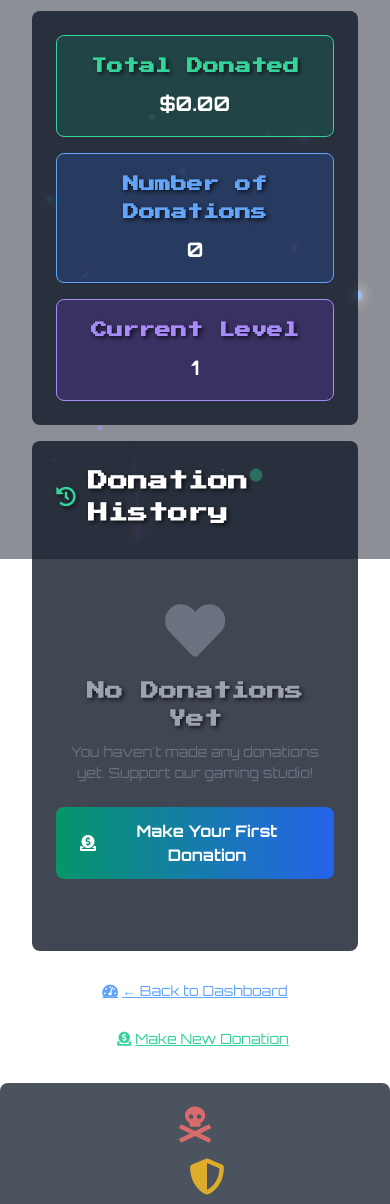
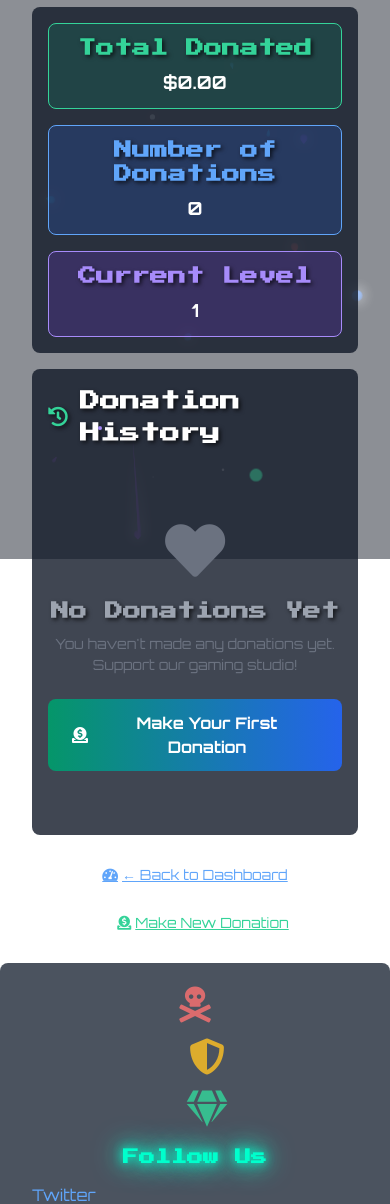
Before and after one commit to loayAlzaben1/gaming_studio, a Django app: page /my-donations/ in a window 390 px wide. Shown: the part 285-1489 px from the top of the page. Run offline with Django 5.2, Linux system fonts and the light colour scheme; a user stored in the database is signed in; data comes from the database, SQL or seed files in the repository; parts of the project's set-up code (start-up, migrations or seed data) failed here and were passed over.

Commit message:
Fix mobile responsiveness and media serving issues - Improved mobile responsiveness for profile_edit.html and my_donations.html - Added responsive padding, text sizes, and layouts for better mobile experience - Created custom media serving view for production - Updated URLs configuration for both development and production media serving - Fixed URL duplication issues - Enhanced responsive grid layouts and spacing for mobile devices - Added proper caching and content-type handling for media files

```diff
--- a/gaming_studio/urls.py
+++ b/gaming_studio/urls.py
@@ -1,18 +1,8 @@
 from django.contrib import admin
-from django.urls import path, include
+from django.urls import path, include, re_path
 from django.conf import settings
 from django.conf.urls.static import static
-
-urlpatterns = [
-    path('admin/', admin.site.urls),
-    path('', include('studio.urls')),
-]
-
-# Serve media files in development
-from django.contrib import admin
-from django.urls import path, include
-from django.conf import settings
-from django.conf.urls.static import static
+from studio.media_views import serve_media
 
 urlpatterns = [
     path('admin/', admin.site.urls),
@@ -20,8 +10,16 @@ urlpatterns = [
     path('accounts/', include('allauth.urls')),
 ]
 
+# Serve media files
 if settings.DEBUG:
+    # Development - use Django's built-in static serve
     urlpatterns += static(settings.MEDIA_URL, document_root=settings.MEDIA_ROOT)
+    urlpatterns += static(settings.STATIC_URL, document_root=settings.STATIC_ROOT)
+else:
+    # Production - use custom media serving
+    urlpatterns += [
+        re_path(r'^media/(?P<path>.*)$', serve_media, name='media'),
+    ]
 
 # Serve files from the project root (for Google verification HTML)
 urlpatterns += static('/', document_root=settings.BASE_DIR)
--- a/studio/templates/studio/my_donations.html
+++ b/studio/templates/studio/my_donations.html
@@ -10,52 +10,52 @@
         </div>
     </div>
 
-    <div class="container mx-auto p-3 sm:p-6 max-w-6xl">
+    <div class="container mx-auto p-2 sm:p-4 lg:p-6 max-w-6xl">
         <!-- Donation Summary -->
-        <div class="bg-gray-900 bg-opacity-80 rounded-lg p-6 mb-6">
-            <div class="grid grid-cols-1 md:grid-cols-3 gap-6 text-center">
-                <div class="bg-green-600 bg-opacity-20 border border-green-400 rounded-lg p-4">
-                    <h3 class="text-green-400 font-semibold text-lg mb-2">Total Donated</h3>
-                    <p class="text-white text-2xl font-bold">${{ total_donated|floatformat:2 }}</p>
+        <div class="bg-gray-900 bg-opacity-80 rounded-lg p-4 sm:p-6 mb-4 sm:mb-6">
+            <div class="grid grid-cols-1 sm:grid-cols-2 lg:grid-cols-3 gap-4 sm:gap-6 text-center">
+                <div class="bg-green-600 bg-opacity-20 border border-green-400 rounded-lg p-3 sm:p-4">
+                    <h3 class="text-green-400 font-semibold text-base sm:text-lg mb-2">Total Donated</h3>
+                    <p class="text-white text-xl sm:text-2xl font-bold">${{ total_donated|floatformat:2 }}</p>
                 </div>
-                <div class="bg-blue-600 bg-opacity-20 border border-blue-400 rounded-lg p-4">
-                    <h3 class="text-blue-400 font-semibold text-lg mb-2">Number of Donations</h3>
-                    <p class="text-white text-2xl font-bold">{{ donation_count }}</p>
+                <div class="bg-blue-600 bg-opacity-20 border border-blue-400 rounded-lg p-3 sm:p-4">
+                    <h3 class="text-blue-400 font-semibold text-base sm:text-lg mb-2">Number of Donations</h3>
+                    <p class="text-white text-xl sm:text-2xl font-bold">{{ donation_count }}</p>
                 </div>
-                <div class="bg-purple-600 bg-opacity-20 border border-purple-400 rounded-lg p-4">
-                    <h3 class="text-purple-400 font-semibold text-lg mb-2">Current Level</h3>
-                    <p class="text-white text-2xl font-bold">{{ profile.account_level }}</p>
+                <div class="bg-purple-600 bg-opacity-20 border border-purple-400 rounded-lg p-3 sm:p-4 sm:col-span-2 lg:col-span-1">
+                    <h3 class="text-purple-400 font-semibold text-base sm:text-lg mb-2">Current Level</h3>
+                    <p class="text-white text-xl sm:text-2xl font-bold">{{ profile.account_level|default:"1" }}</p>
                 </div>
             </div>
         </div>
 
         <!-- Donation History -->
-        <div class="bg-gray-900 bg-opacity-80 rounded-lg p-6">
+        <div class="bg-gray-900 bg-opacity-80 rounded-lg p-4 sm:p-6">
             <h2 class="text-white font-bold text-2xl mb-6 flex items-center">
                 <i class="fas fa-history mr-3 text-green-400"></i>Donation History
             </h2>
 
             {% if donations %}
-                <div class="space-y-4">
+                <div class="space-y-3 sm:space-y-4">
                     {% for donation in donations %}
-                        <div class="bg-gray-800 bg-opacity-50 rounded-lg p-4 border border-gray-700">
+                        <div class="bg-gray-800 bg-opacity-50 rounded-lg p-3 sm:p-4 border border-gray-700">
                             <div class="flex flex-col sm:flex-row sm:justify-between sm:items-center">
                                 <div class="mb-3 sm:mb-0">
                                     <div class="flex items-center mb-2">
-                                        <i class="fas fa-donate text-green-400 mr-3"></i>
-                                        <span class="text-white font-semibold text-lg">${{ donation.amount|floatformat:2 }}</span>
+                                        <i class="fas fa-donate text-green-400 mr-2 sm:mr-3 text-sm sm:text-base"></i>
+                                        <span class="text-white font-semibold text-base sm:text-lg">${{ donation.amount|floatformat:2 }}</span>
                                         {% if donation.donation_type != 'one_time' %}
                                             <span class="ml-2 bg-blue-500 text-white text-xs px-2 py-1 rounded-full">
                                                 {{ donation.get_donation_type_display }}
                                             </span>
                                         {% endif %}
                                     </div>
-                                    <p class="text-gray-300 text-sm">
-                                        <i class="fas fa-calendar mr-1"></i>
+                                    <p class="text-gray-300 text-xs sm:text-sm">
+                                        <i class="fas fa-calendar mr-1 text-xs sm:text-sm"></i>
                                         {{ donation.donated_at|date:"F j, Y - g:i A" }}
                                     </p>
                                     {% if donation.donation_goal %}
-                                        <p class="text-gray-400 text-sm mt-1">
+                                        <p class="text-gray-400 text-xs sm:text-sm mt-1">
                                             <i class="fas fa-target mr-1"></i>
                                             Goal: {{ donation.donation_goal.title }}
                                         </p>
```
Also changed, not shown: studio/media_views.py (added, +34 -0 lines), studio/templates/studio/profile_edit.html (+11 -11 lines).
